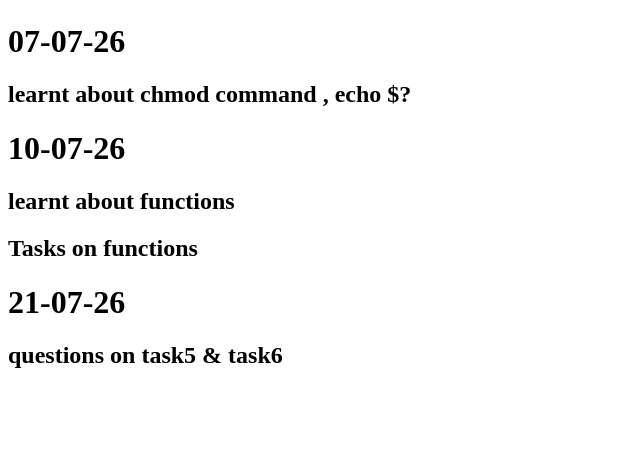
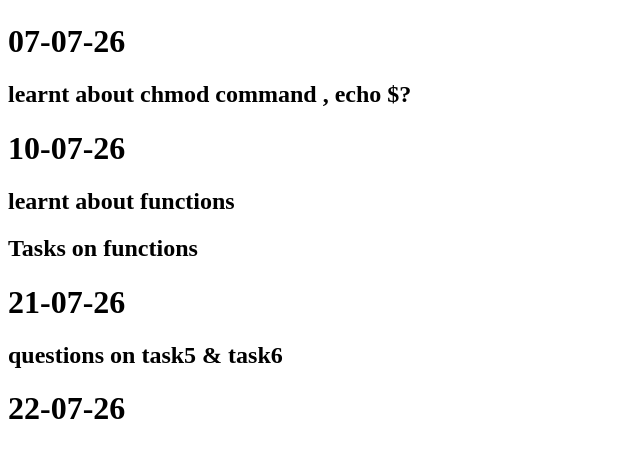
Before and after one commit to nanipothina/frontend, a plain HTML site: page index.html in a window 1280 px wide. Shown: the part 2808-3257 px from the top of the page, without its empty margins (0-640 px from the left). Before the commit the page ends 3197 px from the top, so only its background shows below. Drawn offline with Linux system fonts and the light colour scheme.

Commit message:
updated today's work

```diff
--- a/index.html
+++ b/index.html
@@ -69,4 +69,5 @@ Which multiplication of number do you to print the table </h3>
     <h2>Tasks on functions </h2>
     <h1>21-07-26</h1>
     <h2>questions on task5 & task6</h2>
-  </body></html>
+<h1>22-07-26</h1>
+</body></html>
```
